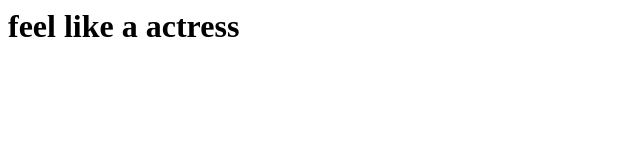
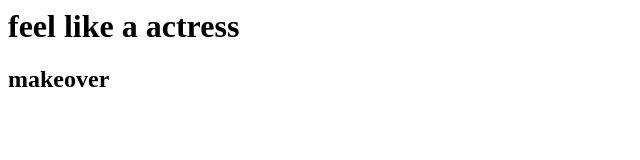
Before and after one commit to keerthithana/lec1, a plain HTML site: page hello.html in a window 1280 px wide. Shown: the whole page, without its empty margins (0-640 px from the left). Drawn offline with Linux system fonts and the light colour scheme.

Commit message:
Update hello.html

```diff
--- a/hello.html
+++ b/hello.html
@@ -6,6 +6,7 @@
 		</title>
 		<body>
 			<h1>feel like a actress</h1>
+			<h2>makeover<h2>
 		</body>
 	</head>
 	</html>
```
